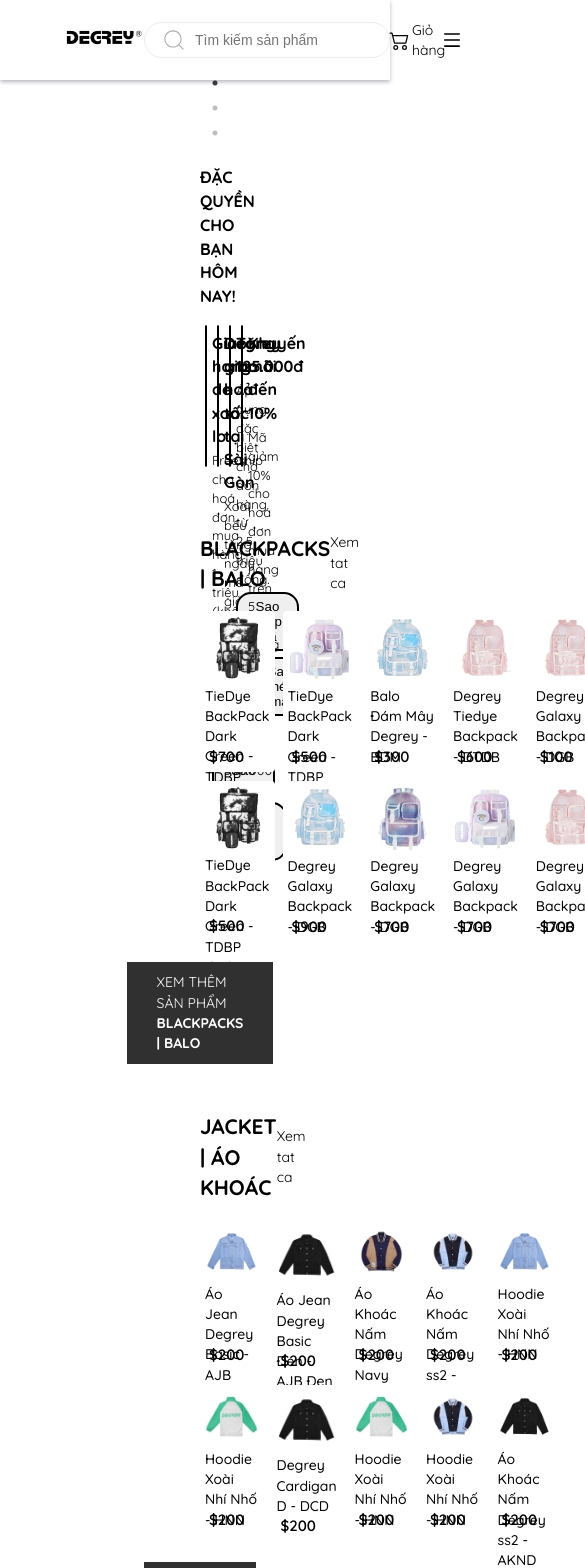
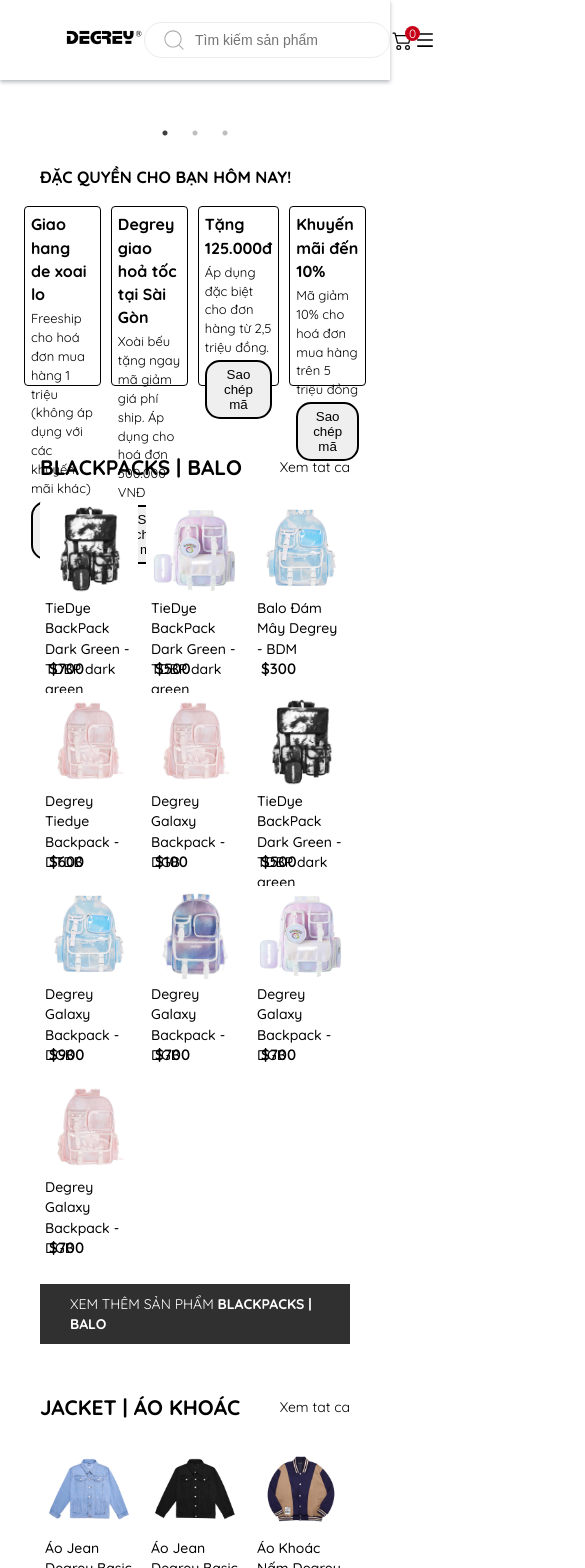
Before and after one commit to MVID14/Degrey_Reactjc, a React (Create React App) app: page / in a window 390 px wide. Shown: the top 1568 px of the page, 585 px wide, since content can reach past the window. Built offline with nearby package versions, Linux system fonts and the light colour scheme.

Commit message:
responsive

```diff
--- a/src/App.css
+++ b/src/App.css
@@ -29,6 +29,7 @@
 .flex {
     display: flex;
     align-items: center;
+    justify-content: center;
 }
 .grid {
     display: grid;
@@ -50,3 +51,15 @@
     line-height: 1.45;
     font-size: 14px;
 }
+
+@media screen and (max-width: 1024px) {
+    .container {
+        padding: 0 6rem;
+    }
+}
+
+@media screen and (max-width: 768px) {
+    .container {
+        padding: 0 2rem;
+    }
+}
--- a/src/components/Content/Home/home.scss
+++ b/src/components/Content/Home/home.scss
@@ -145,3 +145,27 @@
         }
     }
 }
+
+@media screen and (max-width: 1024px) {
+    .homeContent {
+        .homeContentTitle {
+        }
+        .list-promotion {
+            .promotion-item {
+                height: 160px;
+            }
+        }
+    }
+}
+
+@media screen and (max-width: 768px) {
+    .homeContent {
+        .homeContentTitle {
+        }
+        .list-promotion {
+            .promotion-item {
+                height: 180px;
+            }
+        }
+    }
+}
--- a/src/components/Content/Main/main.scss
+++ b/src/components/Content/Main/main.scss
@@ -5,12 +5,12 @@
     width: 100%;
 
     .mainContent {
-
         .secTitle {
             display: flex;
             justify-content: space-between;
 
-            .title {}
+            .title {
+            }
 
             a {
                 align-items: center;
@@ -47,7 +47,6 @@
                     }
 
                     .cardInfo {
-
                         .destTitle {
                             height: 40px;
 
@@ -77,7 +76,6 @@
         }
 
         .buttonDiv {
-
             margin-top: 20px;
             display: flex;
             justify-content: center;
@@ -99,19 +97,65 @@
                     background-color: #000;
                     width: 0;
                     left: 50%;
-                    transform: translate(-50%,0);
+                    transform: translate(-50%, 0);
                     top: 0;
                     z-index: -1;
                     transition: width 0.5s ease-out;
-
                 }
                 &:hover::before {
                     width: 100%;
                 }
-
             }
-
         }
     }
+}
 
+@media screen and (max-width: 1028px) {
+    .main {
+        .mainContent {
+            .secTitle {
+                .title {
+                }
+
+                a {
+                }
+            }
+            .wraplist-products {
+                width: 100%;
+                height: 100%;
+
+                .listProduct {
+                    display: grid;
+                    width: 100%;
+                    grid-template-columns: repeat(4, 1fr);
+                    gap: 0.5rem;
+                }
+            }
+        }
+    }
 }
+
+@media screen and (max-width: 768px) {
+    .main {
+        .mainContent {
+            .secTitle {
+                .title {
+                }
+
+                a {
+                }
+            }
+            .wraplist-products {
+                width: 100%;
+                height: 100%;
+
+                .listProduct {
+                    display: grid;
+                    width: 100%;
+                    grid-template-columns: repeat(3, 1fr);
+                    gap: 0.5rem;
+                }
+            }
+        }
+    }
+}
--- a/src/components/Footer/Footer.jsx
+++ b/src/components/Footer/Footer.jsx
@@ -1,23 +1,20 @@
-import React from 'react'
-import "./footer.scss"
+import React from 'react';
+import './footer.scss';
 
-import {ImFacebook} from "react-icons/im"
-import {AiOutlineInstagram} from "react-icons/ai"
-import {CiTwitter} from "react-icons/ci"
-import {AiOutlineYoutube} from "react-icons/ai"
-import {AiOutlineGooglePlus} from "react-icons/ai"
-import {FiPhoneCall} from "react-icons/fi"
-
-
+import { ImFacebook } from 'react-icons/im';
+import { AiOutlineInstagram } from 'react-icons/ai';
+import { CiTwitter } from 'react-icons/ci';
+import { AiOutlineYoutube } from 'react-icons/ai';
+import { AiOutlineGooglePlus } from 'react-icons/ai';
+import { FiPhoneCall } from 'react-icons/fi';
 
 //
-import img from "../../assets/img/logo_accept.webp"
-
+import img from '../../assets/img/logo_accept.webp';
 
 const Footer = () => {
     return (
-      <section className='footerSection'>
-        <footer className='mainFooter'>
+        <section className="footerSection">
+            <footer className="mainFooter">
                 <div className="footer container">
                     <div className="footerContent grid ">
                         <div className="footerContent_left ">
@@ -26,7 +23,11 @@
                             </div>
                             <div className="footerContent_left_content flex">
                                 <div className="footerContent_left_content_left">
-                        <p>Cái tên Degrey được tạo ra rất ngẫu hứng, xuất phát từ “Chuỗi ngày u buồn về sự nghiệp, tương lai trong quá khứ của chính mình” – theo lời chia sẻ của Degrey’s founder.</p>
+                                    <p>
+                                        Cái tên Degrey được tạo ra rất ngẫu hứng, xuất phát từ “Chuỗi ngày u buồn về sự
+                                        nghiệp, tương lai trong quá khứ của chính mình” – theo lời chia sẻ của Degrey’s
+                                        founder.
+                                    </p>
                                     <img src={img} alt="" />
                                 </div>
                                 <div className="footerContent_left_content_right">
@@ -37,9 +38,15 @@
                                         <p>26 Lý Tự Trọng Q.1 - The New Playground</p>
                                         <h6>-Đà Lạt:</h6>
                                         <p>11 Khu Hoà Bình P.1</p>
-                          <span><b>Điện thoại:</b></span>
-                          <span>056 57 58 488 <br /></span>
-                          <span><b>Email:</b></span>
+                                        <span>
+                                            <b>Điện thoại:</b>
+                                        </span>
+                                        <span>
+                                            056 57 58 488 <br />
+                                        </span>
+                                        <span>
+                                            <b>Email:</b>
+                                        </span>
                                         <span>minhdz142001@gmail.com</span>
                                     </div>
                                 </div>
@@ -47,31 +54,41 @@
                         </div>
 
                         <div className="footerContent_right flex ">
-                  <div className="footerContent_three flex  ">
+                            <div className="footerContent_three  flex ">
                                 <div className="support_customer_title">
                                     <h3>Hỗ trợ khách hàng</h3>
                                     <div className="supportFooter__inner">
                                         <ul>
-                            <li><a href="/">Hệ thống cửa hàng</a></li>
-                            <li><a href="/">Hướng dẫn đặt hàng</a></li>
-                            <li><a href="/">Chính sách và quy định</a></li>
-                            <li><a href="/">Chính sách bảo mật</a></li>
-                            <li><a href="/">Thông tin sở hữu</a></li>
+                                            <li>
+                                                <a href="/">Hệ thống cửa hàng</a>
+                                            </li>
+                                            <li>
+                                                <a href="/">Hướng dẫn đặt hàng</a>
+                                            </li>
+                                            <li>
+                                                <a href="/">Chính sách và quy định</a>
+                                            </li>
+                                            <li>
+                                                <a href="/">Chính sách bảo mật</a>
+                                            </li>
+                                            <li>
+                                                <a href="/">Thông tin sở hữu</a>
+                                            </li>
                                         </ul>
                                     </div>
                                 </div>
                             </div>
-                  <div className="footerContent_three flex">
+                            <div className="footerContent_three ">
                                 <div className="customer_care_title">
                                     <h3>Chăm sóc khách hàng</h3>
                                     <div className="customerCareFooter__inner">
                                         <div className="customerCareFooter__inner__contact flex">
                                             {/* <div className="customerCareFooter__inner__contact_icon">
                                 </div> */}
-                                <FiPhoneCall className="icon"/>
+                                            <FiPhoneCall className="icon" />
                                             <div className="customerCareFooter__inner__contact_content">
                                                 <p>0565758488</p>
-                                  <u typeof='email'>minhdz142001@gmail.com</u>
+                                                <u typeof="email">minhdz142001@gmail.com</u>
                                             </div>
                                         </div>
                                     </div>
@@ -79,11 +96,11 @@
                                         <div className="customerCareFooter__inner__social_title">
                                             <p>Follow Us</p>
                                         </div>
-                            <ImFacebook className='icon'/>
-                            <AiOutlineInstagram className='icon'/>
-                            <CiTwitter className='icon'/>
-                            <AiOutlineGooglePlus className='icon'/>
-                            <AiOutlineYoutube className='icon'/>
+                                        <ImFacebook className="icon" />
+                                        <AiOutlineInstagram className="icon" />
+                                        <CiTwitter className="icon" />
+                                        <AiOutlineGooglePlus className="icon" />
+                                        <AiOutlineYoutube className="icon" />
                                     </div>
                                 </div>
                             </div>
@@ -92,13 +109,16 @@
                 </div>
             </footer>
             <div className="footerFooter container flex">
-          <p>Copyright © 2022
-          <a href="https://degrey.vn/?fbclid=IwAR1DMRsHT1TyEnlxmqd0_N6Aoku2PbU-XlIWRIVOXPQcLWOztWdirePz9Bs">DEGREY VIETNAM.</a>
+                <p>
+                    Copyright © 2022
+                    <a href="https://degrey.vn/?fbclid=IwAR1DMRsHT1TyEnlxmqd0_N6Aoku2PbU-XlIWRIVOXPQcLWOztWdirePz9Bs">
+                        DEGREY VIETNAM.
+                    </a>
                     <a href="/">MVD</a>
                 </p>
             </div>
         </section>
-  )
-}
+    );
+};
 
-export default Footer
+export default Footer;
--- a/src/components/Navbar/Navbar.jsx
+++ b/src/components/Navbar/Navbar.jsx
@@ -63,6 +63,7 @@
                     <div className="cart">
                         <a href="/">
                             <BsCart2 className="icon" />
+                            <div className="numberCart">0</div>
                         </a>
                         <span>Giỏ hàng</span>
                     </div>
--- a/src/components/Navbar/navbar.scss
+++ b/src/components/Navbar/navbar.scss
@@ -73,16 +73,28 @@
 
         .cart {
             display: flex;
-            width: 10%;
             flex-direction: column;
             justify-content: center;
             align-items: center;
-
             a {
                 display: flex;
                 justify-content: center;
                 align-items: center;
-
+                position: relative;
+                .numberCart {
+                    position: absolute;
+                    top: -4px;
+                    left: 15px;
+                    background-color: #c50017;
+                    color: white;
+                    width: 15px;
+                    height: 15px;
+                    font-size: 12px;
+                    border-radius: 50%;
+                    display: flex;
+                    justify-content: center;
+                    align-items: center;
+                }
                 .icon {
                     font-size: 25px;
                     width: 25px;
@@ -95,6 +107,7 @@
                 align-items: center;
             }
         }
+
         .toggleNavbar {
             display: none;
         }
@@ -128,7 +141,8 @@
                 background-color: #333;
                 height: 400px;
                 width: 100%;
-                top: 5px;
+                top: 0;
+                z-index: 1000;
                 left: -2000px;
                 transition: 0.3s ease-in-out;
                 .navLinks {
@@ -163,8 +177,11 @@
                 .icon {
                     font-size: 20px !important;
                 }
+                .numberCart {
+                }
                 span {
                     font-size: 14px;
+                    display: none;
                 }
             }
             .toggleNavbar {
```
Also changed, not shown: src/components/Content/Home/Home.jsx (+1 -20 lines), src/components/Footer/footer.scss (+166 -49 lines). Lines whose indentation alone changed are shown as unchanged.
